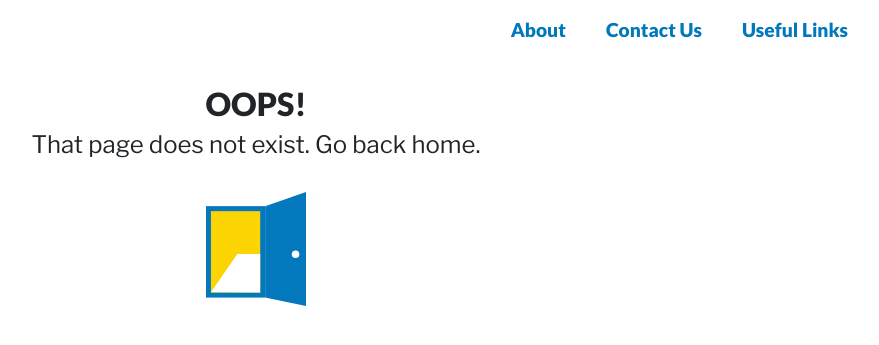
After one commit to datamade/coordinated-entry-screening, a Django app: template templates/404.html in a window 1280 px wide. The commit adds this page. Shown: the top 345 px of the page, without its empty margins (384-1263 px from the left). Run offline with Django 3.2, Linux system fonts and the light colour scheme; the template is opened without the code that fills it, so the values that code supplies are empty; some libraries are stand-ins or nearby versions.

Commit message:
Add custom 404 and 500 pages

```diff
--- /dev/null
+++ b/templates/404.html
@@ -0,0 +1,17 @@
+{% extends "base.html" %}
+{% load static %}
+{% load ces_client_extras %}
+{% block title %} 404 Error {% endblock %}
+
+{% block content %}
+
+<div class='row'>
+    <div class='col-10 offset-1 mb-3 pb-3 text-center'>
+        <h2 class='mt-4'>Oops!</h2>
+        <h4>That page does not exist. Go back home.</h4>
+        <br>
+        <a class="img-fluid mr-0" href="{% url 'index' %}"><img src="{% static 'images/CESlogo.svg' %}" width='100'></a>
+    </div>
+</div>
+
+{% endblock %}
--- a/templates/ces_client/index.html
+++ b/templates/ces_client/index.html
@@ -9,7 +9,6 @@
 {% endblock %}
 
 {% block content %}
-
 <div class='row'>
     <div class='col-10 offset-1 mt-5 mb-3 pb-3'>
         <div class='row mb-3'>
```
Also changed, not shown: templates/500.html (added, +17 -0 lines).
